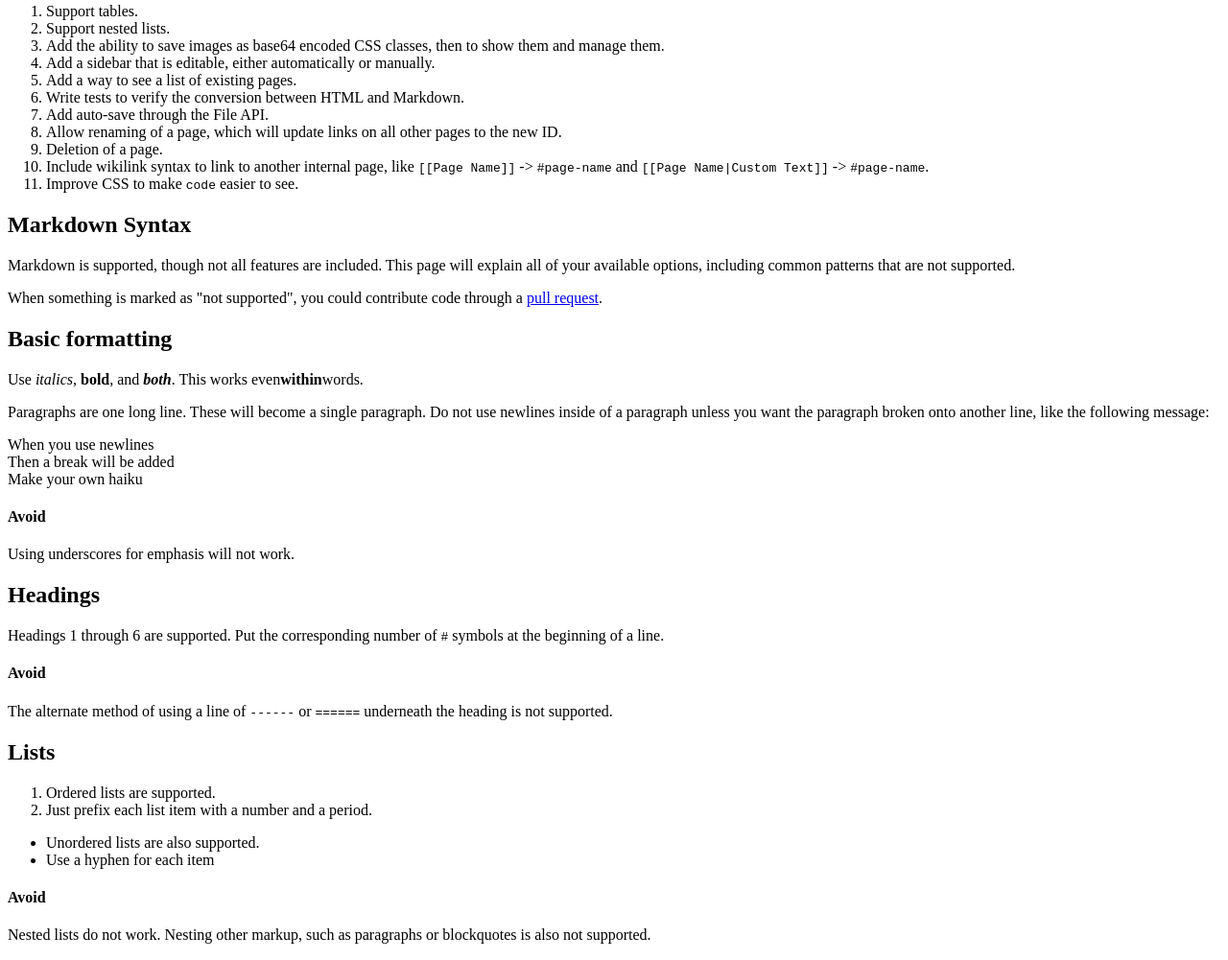
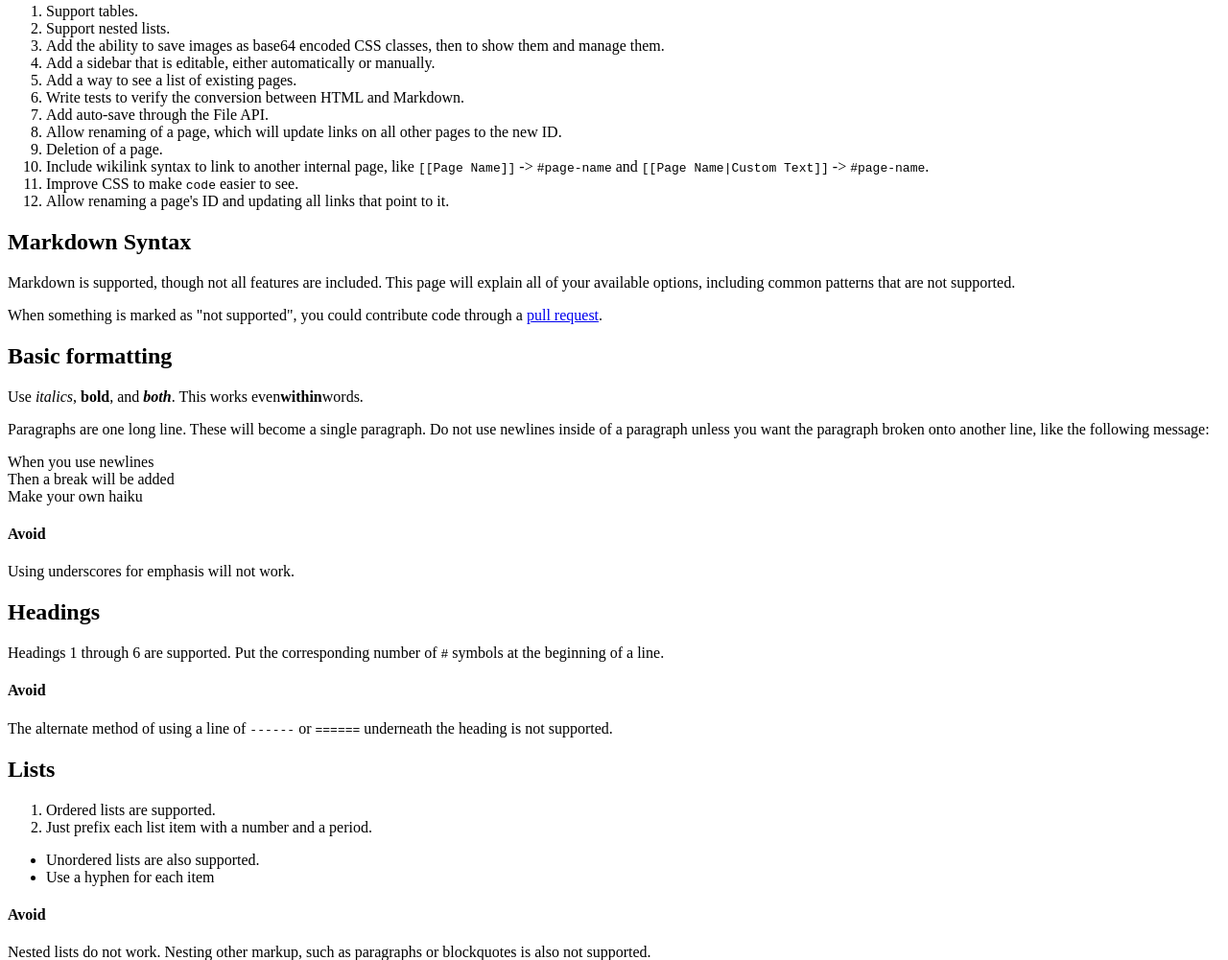
Before and after one commit to fidian/omniflux, a website: page omniflux.html in a window 1280 px wide. Shown: the part 916-1917 px from the top of the page at 96% size. Drawn offline with Linux system fonts and the light colour scheme.

Commit message:
Another TODO item

```diff
--- a/omniflux.html
+++ b/omniflux.html
@@ -51,6 +51,7 @@
 <li>Deletion of a page.</li>
 <li>Include wikilink syntax to link to another internal page, like <code>[[Page Name]]</code> -&gt; <code>#page-name</code> and <code>[[Page Name|Custom Text]]</code> -&gt; <code>#page-name</code>.</li>
 <li>Improve CSS to make <code>code</code> easier to see.</li>
+<li>Allow renaming a page's ID and updating all links that point to it.</li>
 </ol>
 </article>
 <article id="markdown">
```
